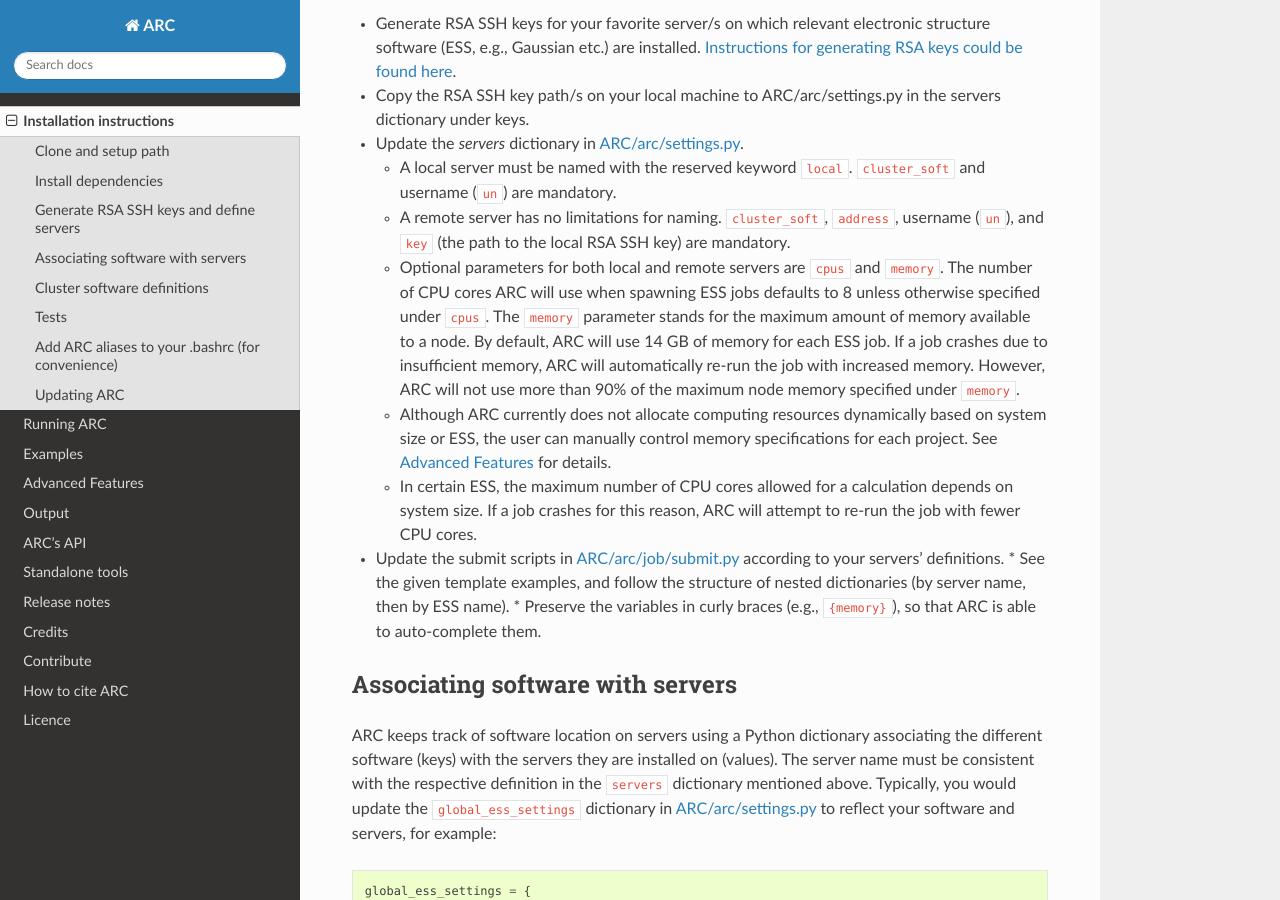
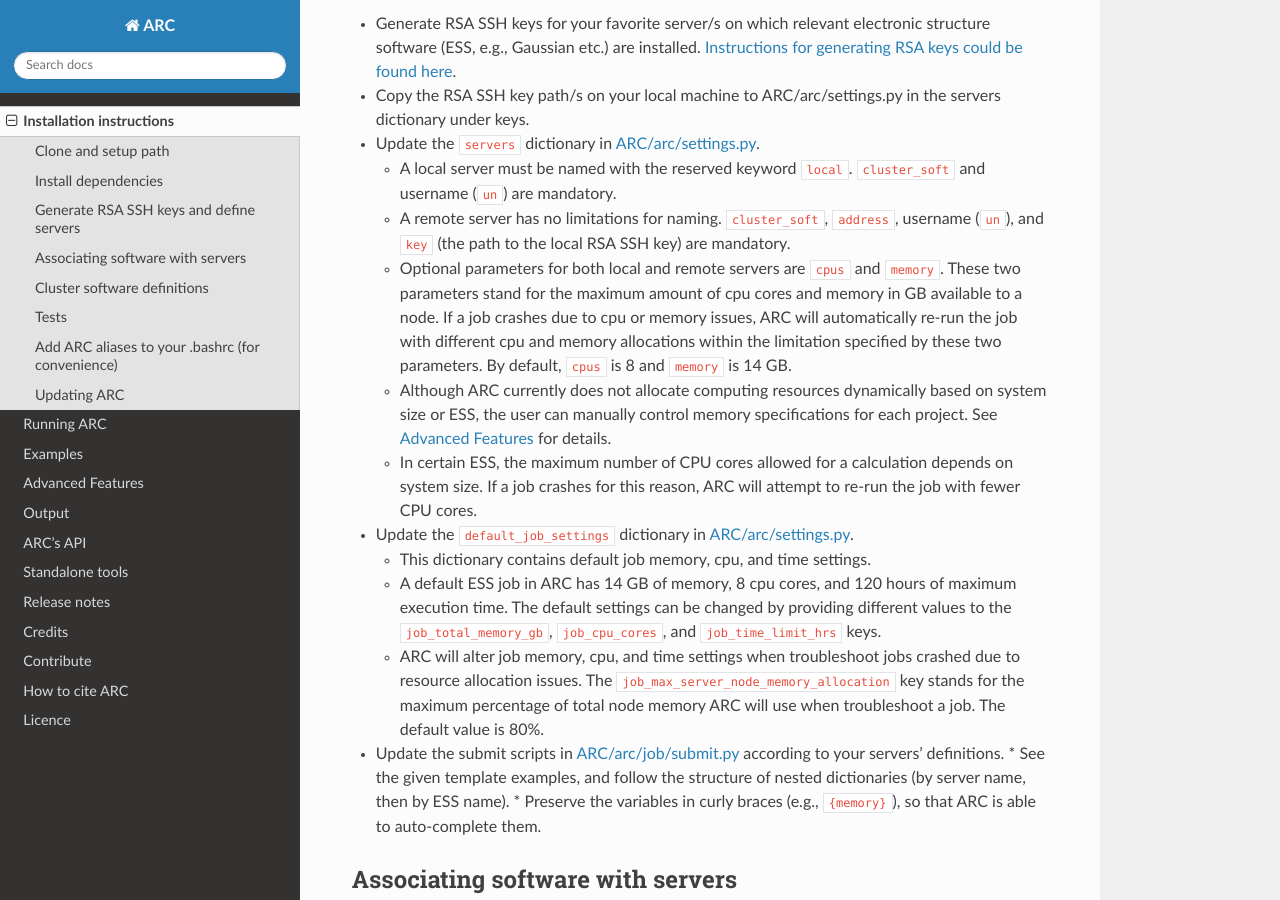
Before and after one commit to ReactionMechanismGenerator/ARC, a Sphinx documentation site: the page built from docs/source/installation.rst, in a window 1280 px wide and 900 px high, scrolled down 1207 px. Built offline with Sphinx 7.4.7 and the Read the Docs theme 2.0.0, drawn with Linux system fonts in a browser that asks for light colours; formulas are drawn with MathJax 3; the version number could not be read and is left out.

Commit message:
Doc: update guide on specifying default job memory, cpu, time settings

```diff
--- a/docs/source/installation.rst
+++ b/docs/source/installation.rst
@@ -60,22 +60,32 @@ The first two directives are only required if you'd like ARC to access remote se
   <https://www.digitalocean.com/community/tutorials/how-to-set-up-ssh-keys--2>`_.
 - Copy the RSA SSH key path/s on your local machine to ARC/arc/settings.py in the servers
   dictionary under keys.
-- Update the `servers` dictionary in `ARC/arc/settings.py
+- Update the ``servers`` dictionary in `ARC/arc/settings.py
   <https://github.com/ReactionMechanismGenerator/ARC/blob/master/arc/settings.py>`_.
 
   * A local server must be named with the reserved keyword ``local``. ``cluster_soft`` and username (``un``) are
     mandatory.
   * A remote server has no limitations for naming. ``cluster_soft``, ``address``, username (``un``), and ``key``
     (the path to the local RSA SSH key) are mandatory.
-  * Optional parameters for both local and remote servers are ``cpus`` and ``memory``. The number of CPU cores ARC
-    will use when spawning ESS jobs defaults to 8 unless otherwise specified under ``cpus``.
-    The ``memory`` parameter stands for the maximum amount of memory available to a node. By default, ARC will use 14 GB
-    of memory for each ESS job. If a job crashes due to insufficient memory, ARC will automatically re-run the job with
-    increased memory. However, ARC will not use more than 90% of the maximum node memory specified under ``memory``.
+  * Optional parameters for both local and remote servers are ``cpus`` and ``memory``. These two parameters stand for
+    the maximum amount of cpu cores and memory in GB available to a node. If a job crashes due to cpu or memory issues,
+    ARC will automatically re-run the job with different cpu and memory allocations within the limitation specified by
+    these two parameters. By default, ``cpus`` is 8 and ``memory`` is 14 GB.
   * Although ARC currently does not allocate computing resources dynamically based on system size or ESS, the user can
     manually control memory specifications for each project. See :ref:`Advanced Features <advanced>` for details.
   * In certain ESS, the maximum number of CPU cores allowed for a calculation depends on system size. If a job crashes
     for this reason, ARC will attempt to re-run the job with fewer CPU cores.
+
+- Update the ``default_job_settings`` dictionary in `ARC/arc/settings.py
+  <https://github.com/ReactionMechanismGenerator/ARC/blob/master/arc/settings.py>`_.
+
+  * This dictionary contains default job memory, cpu, and time settings.
+  * A default ESS job in ARC has 14 GB of memory, 8 cpu cores, and 120 hours of maximum execution time. The default
+    settings can be changed by providing different values to the ``job_total_memory_gb``, ``job_cpu_cores``, and
+    ``job_time_limit_hrs`` keys.
+  * ARC will alter job memory, cpu, and time settings when troubleshoot jobs crashed due to resource allocation issues.
+    The ``job_max_server_node_memory_allocation`` key stands for the maximum percentage of total node memory ARC will
+    use when troubleshoot a job. The default value is 80%.
 
 - Update the submit scripts in `ARC/arc/job/submit.py
   <https://github.com/ReactionMechanismGenerator/ARC/blob/master/arc/job/submit.py>`_
```
